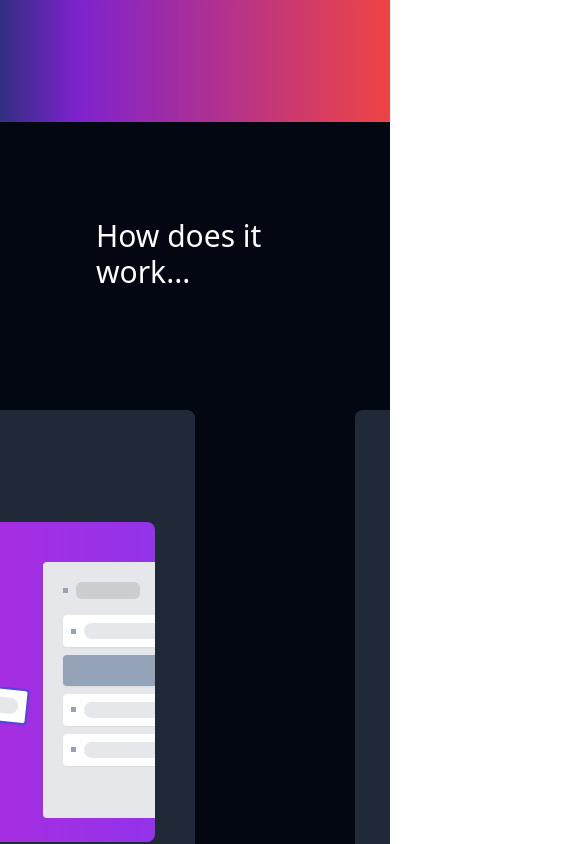
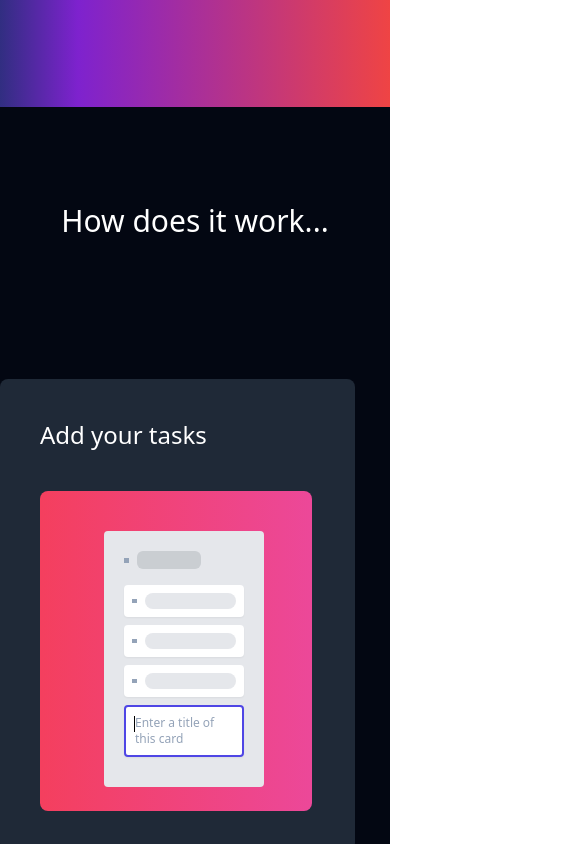
Before and after one commit to FRutkowski/task-management-system, a Nuxt app: page / in a window 390 px wide. Shown: the part 760-1604 px from the top of the page, 585 px wide, since content can reach past the window. Built offline with nearby package versions, Linux system fonts and the light colour scheme.

Commit message:
feat: upgrade responsive design

```diff
--- a/components/ui/AddTaskExample.vue
+++ b/components/ui/AddTaskExample.vue
@@ -1,6 +1,6 @@
 <template>
-  <div class="bg-gradient-to-r from-rose-500 to-pink-500 w-full h-[20rem] mt-10 rounded-lg relative">
-    <div class="absolute top-10 left-24">
+  <div class="bg-gradient-to-r from-rose-500 to-pink-500 w-[17rem] sm:w-[20rem] h-[20rem] mt-10 rounded-lg relative">
+    <div class="absolute top-10 left-16 sm:left-20">
       <div class="bg-gray-200 p-5 rounded w-[10rem] h-[16rem] text-black text-xs">
         <header class="flex font-bold mb-4 items-center">
           <div class="w-[0.30rem] h-[0.30rem] bg-slate-400" />
--- a/components/ui/AssignTaskExample.vue
+++ b/components/ui/AssignTaskExample.vue
@@ -1,5 +1,5 @@
 <template>
-  <div class="bg-gradient-to-r from-fuchsia-600 to-purple-600 w-full h-[20rem] mt-10 rounded-lg relative">
+  <div class="bg-gradient-to-r from-fuchsia-600 to-purple-600 w-[17rem] sm:w-[20rem] h-[20rem] mt-10 rounded-lg relative">
     <div class="absolute top-10 left-0">
       <div class="bg-gray-200 p-5 pl-0 rounded-tr rounded-br w-[5rem] h-[16rem] text-black text-xs">
         <header class="flex font-bold mb-4 items-center">
--- a/components/ui/BlankTask.vue
+++ b/components/ui/BlankTask.vue
@@ -23,6 +23,3 @@ const { borderColor: borderColorStyle } = useBorderColor(borderColor)
     <div class="ml-2 w-28 h-4 bg-gray-200 rounded-lg" />
   </div>
 </template>
-
-<style scoped>
-  </style>
--- a/components/ui/FinishedTasksExample.vue
+++ b/components/ui/FinishedTasksExample.vue
@@ -1,5 +1,5 @@
 <template>
-  <div class="bg-gradient-to-r from-purple-600 to-cyan-500 w-full h-[20rem] mt-10 rounded-lg relative ">
+  <div class="bg-gradient-to-r from-purple-600 to-cyan-500 w-[20rem] h-[20rem] mt-10 rounded-lg relative ">
     <div class="absolute top-10 left-8 bg-gray-200 p-5 rounded w-[160px] h-[256px] text-black text-xs">
       <header class="flex font-bold mb-4 items-center">
         <div class="shrink-0 w-[0.30rem] h-[0.30rem] bg-slate-400" />
--- a/layouts/default.vue
+++ b/layouts/default.vue
@@ -14,7 +14,7 @@ onMounted(() => {
     >
       <img
         src="~/assets/icons/logo2.svg"
-        class="h-[3.4rem] sm:ml-24 md:ml-32 lg:ml-40 xl:ml-64 mr-10 hover:cursor-pointer"
+        class="h-[2.5rem] md:h-[3.4rem] sm:ml-24 md:ml-32 lg:ml-40 xl:ml-64 mr-10 hover:cursor-pointer"
         @click="navigateTo('/')"
       >
       <NavButton
--- a/pages/index.vue
+++ b/pages/index.vue
@@ -62,46 +62,81 @@ const { width } = useWindowSize()
         </div>
       </div>
     </div>
-    <div class="flex flex-col items-center h-[120dvh] w-full bg-gray-950 text-white py-14 px-24">
     <div
+      class="flex flex-col h-[270dvh] bg-gray-950 text-white py-14 sm:px-24"
+    >
+      <div
+        v-if="width > LG"
         data-aos="fade-up"
         data-aos-delay="500"
         data-aos-once="true"
         data-aos-duration="1000"
-        class="text-3xl py-10"
+        class="text-3xl py-10 mx-auto"
       >
         How does it work...
       </div>
-      <div class="grid grid-cols-1 md:grid-cols-3 px-20 py-20 gap-40">
       <div
+        v-else
+        class="text-3xl py-10 mx-auto"
+      >
+        How does it work...
+      </div>
+
+      <div class="mx-auto lg:flex 2xl:justify-center lg:gap-40 py-20 lg:overflow-x-auto overflow-y-hidden lg:w-full">
+        <div
+          v-if="width > LG"
           data-aos="fade-up"
           data-aos-delay="1000"
           data-aos-once="true"
           data-aos-duration="1000"
-          class="w-[28rem] bg-gray-800 rounded-lg p-10 text-2xl"
+          class="w-[400px] bg-gray-800 rounded-lg text-2xl p-10 my-5"
         >
           Add your tasks
           <AddTaskExample />
         </div>
         <div
+          v-else
+          class="w-[355px] sm:w-[400px] bg-gray-800 rounded-lg text-2xl p-10 my-5"
+        >
+          Add your tasks
+          <AddTaskExample />
+        </div>
+        <div
+          v-if="width > LG"
           data-aos="fade-up"
           data-aos-delay="1400"
           data-aos-once="true"
-          class="w-[28rem] bg-gray-800 rounded-lg p-10 text-2xl"
+          class="w-[400px] bg-gray-800 rounded-lg p-10 text-2xl my-5"
         >
           Assign them
           <AssignTaskExample />
-          <div class="bg-gradient-to-r from-pink-500 to-rose-500" />
+          <!-- <div class="bg-gradient-to-r from-pink-500 to-rose-500" /> -->
         </div>
         <div
+          v-else
+          class="w-[355px] sm:w-[400px] bg-gray-800 rounded-lg p-10 text-2xl my-5"
+        >
+          Assign them
+          <AssignTaskExample />
+        </div>
+        <div
+          v-if="width > LG"
           data-aos="fade-up"
           data-aos-delay="1800"
           data-aos-once="true"
           data-aos-duration="1000"
-          class="w-[28rem] bg-gray-800 rounded-lg p-10 text-2xl"
+          class="w-[400px] bg-gray-800 rounded-lg p-10 text-2xl my-5 "
         >
           Be productive
           <FinishedTasksExample />
+        </div>
+        <div
+          v-else
+          class="w-[400px] bg-gray-800 rounded-lg p-10 text-2xl my-5 "
+        >
+          Be productive
+          <FinishedTasksExample />
+        </div>
       </div>
       <div class="flex justify-center items-center col-span-3 text-2xl py-20">
         <div class="text-gray-500 text-3xl px-2">
@@ -117,7 +152,6 @@ const { width } = useWindowSize()
       </div>
     </div>
   </div>
-  </div>
 </template>
 
 <style scoped>
```
Lines whose indentation alone changed are shown as unchanged.
